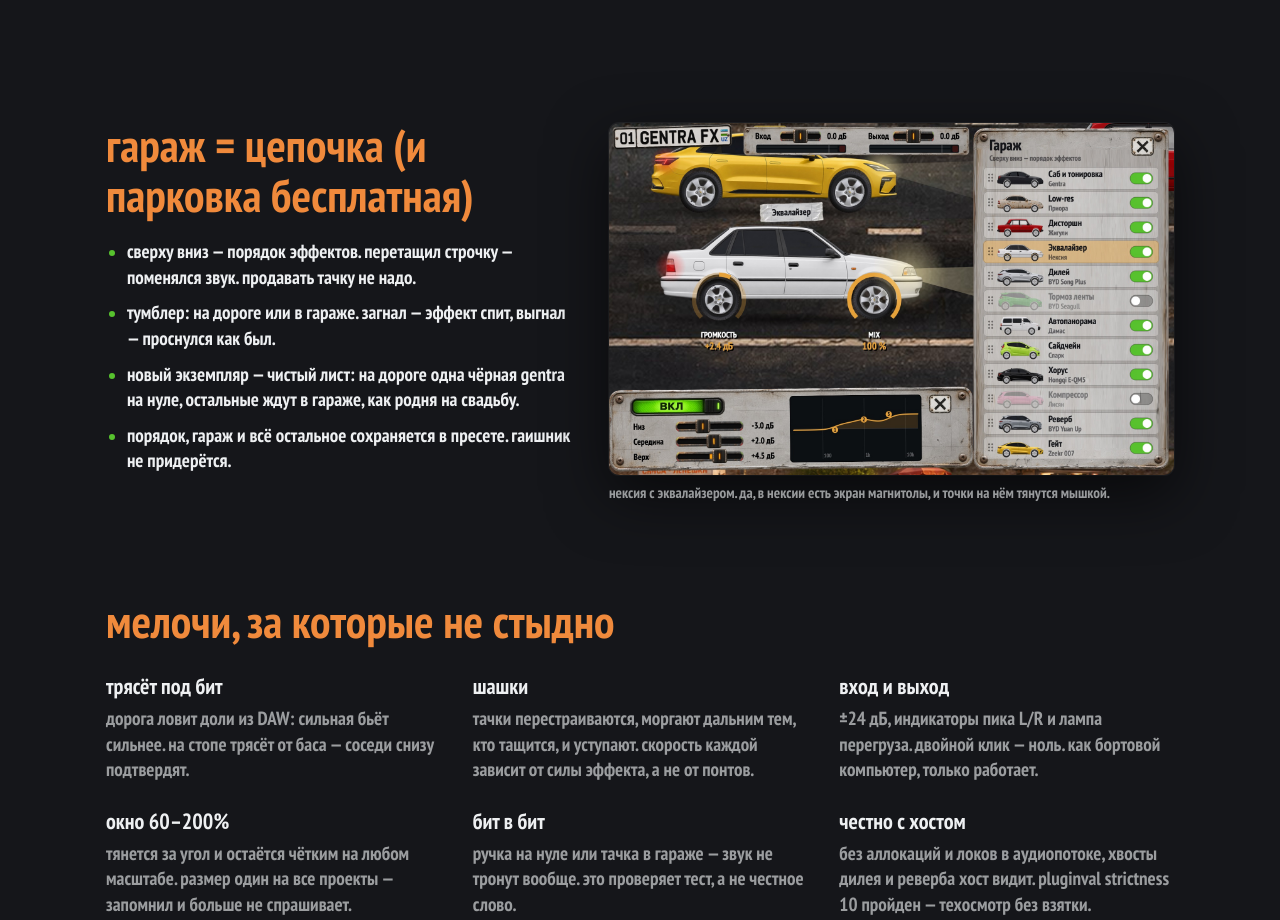
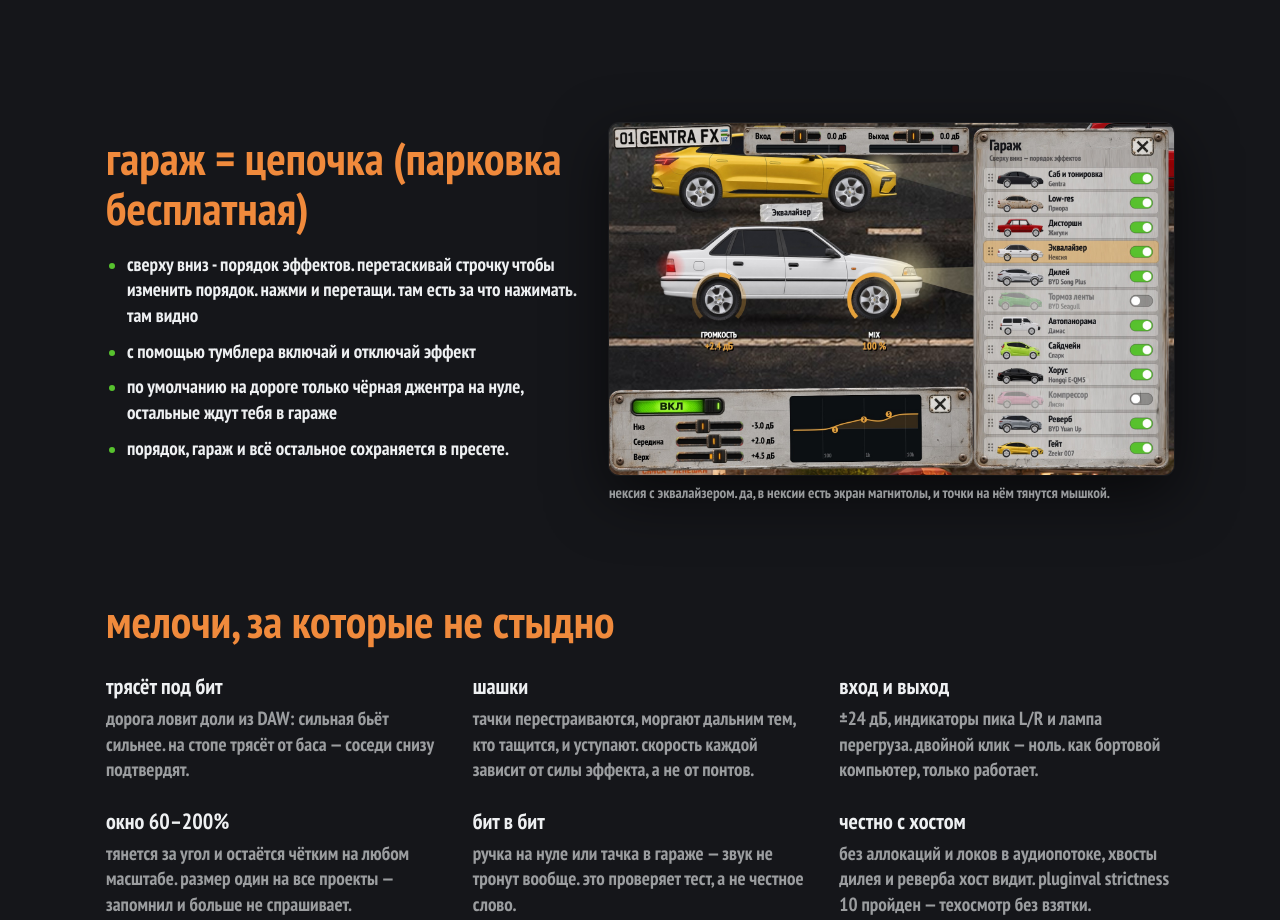
Before and after one commit to lunnaholy/sauce-fx-web, a Next.js app: page /gentra-fx in a window 1280 px wide. Shown: the part 3789-4709 px from the top of the page. Built offline with nearby package versions, Linux system fonts and the light colour scheme.

Commit message:
feat(gentra-fx): new copy for the garage section

```diff
--- a/app/gentra-fx/page.tsx
+++ b/app/gentra-fx/page.tsx
@@ -116,12 +116,12 @@ export default function GentraFX() {
 
       <section className={`${s.section} ${s.split}`}>
         <div>
-          <h2>гараж = цепочка (и парковка бесплатная)</h2>
+          <h2>гараж = цепочка (парковка бесплатная)</h2>
           <ul className={s.bullets}>
-            <li>сверху вниз — порядок эффектов. перетащил строчку — поменялся звук. продавать тачку не надо.</li>
-            <li>тумблер: на дороге или в гараже. загнал — эффект спит, выгнал — проснулся как был.</li>
-            <li>новый экземпляр — чистый лист: на дороге одна чёрная gentra на нуле, остальные ждут в гараже, как родня на свадьбу.</li>
-            <li>порядок, гараж и всё остальное сохраняется в пресете. гаишник не придерётся.</li>
+            <li>сверху вниз - порядок эффектов. перетаскивай строчку чтобы изменить порядок. нажми и перетащи. там есть за что нажимать. там видно</li>
+            <li>с помощью тумблера включай и отключай эффект</li>
+            <li>по умолчанию на дороге только чёрная джентра на нуле, остальные ждут тебя в гараже</li>
+            <li>порядок, гараж и всё остальное сохраняется в пресете.</li>
           </ul>
         </div>
         <figure className={s.shot}>
```
